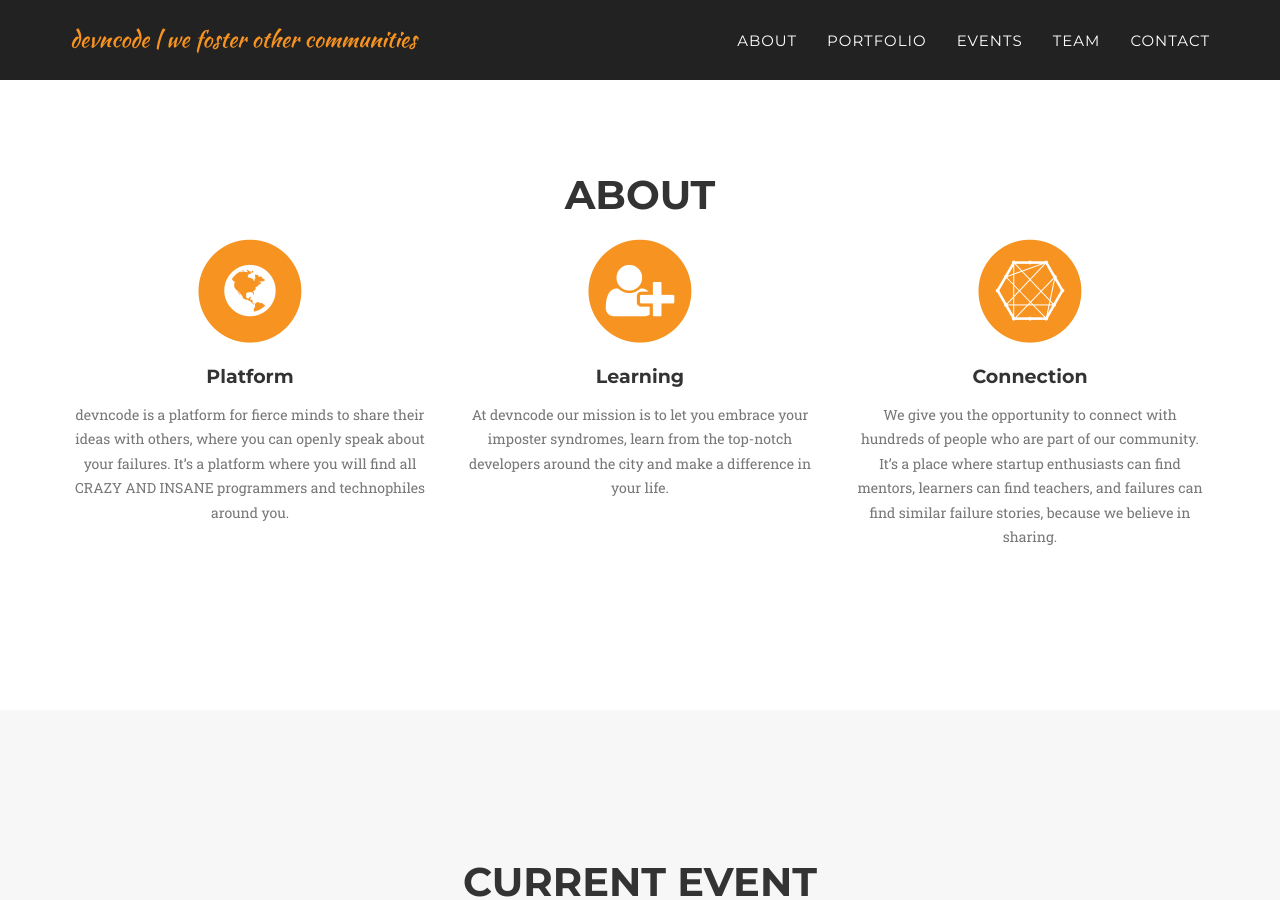
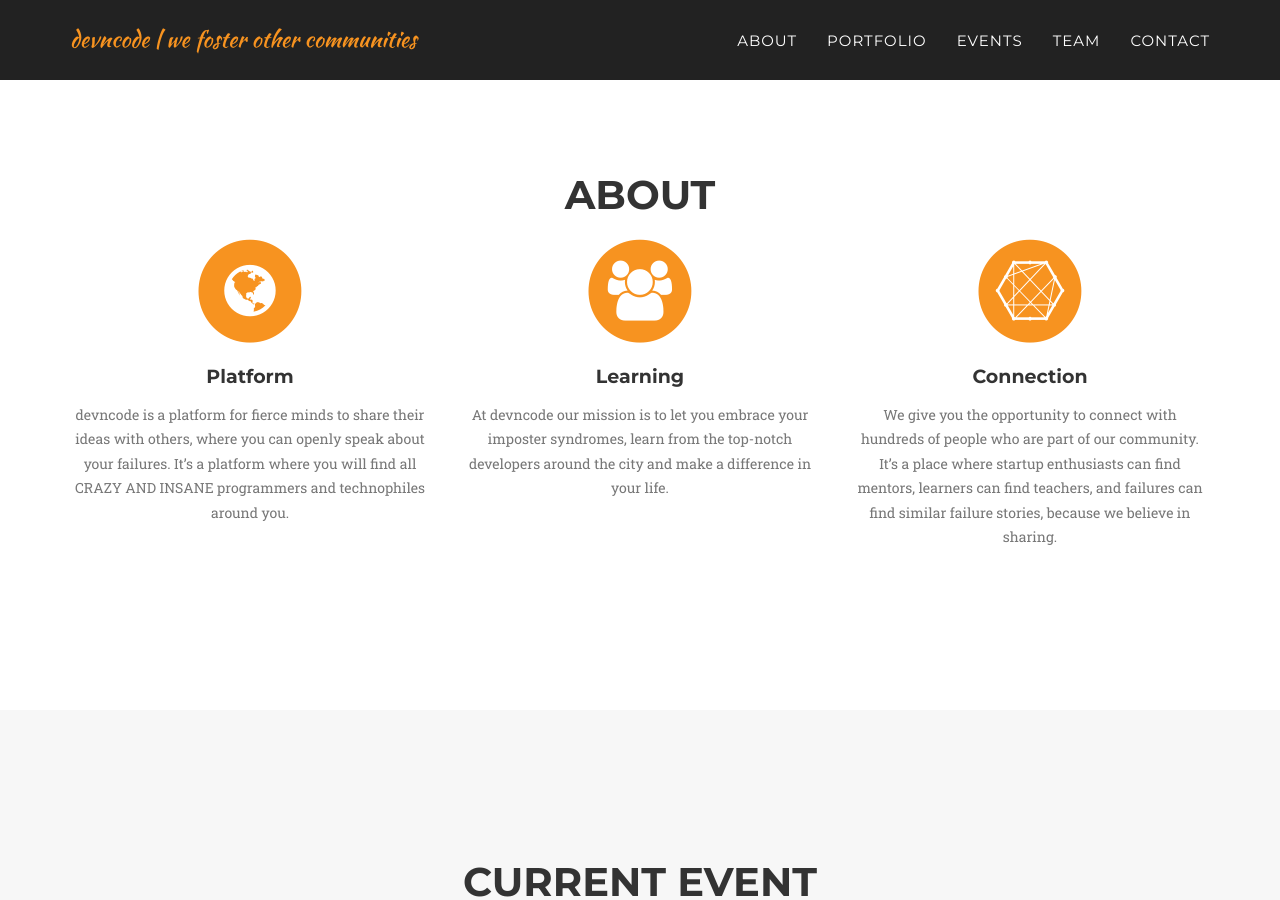
Before and after one commit to devncode/devncode.tech, a Jekyll site: the page built from index.html, in a window 1280 px wide and 900 px high, scrolled down 785 px. Built offline with Jekyll 4.4.1, drawn with Linux system fonts in a browser that asks for light colours; some web fonts are replaced.

Commit message:
fa users added in about

```diff
--- a/_includes/services.html
+++ b/_includes/services.html
@@ -20,7 +20,7 @@
                 <div class="col-md-4">
                     <span class="fa-stack fa-4x">
                         <i class="fa fa-circle fa-stack-2x text-primary"></i>
-                        <i class="fa fa-user-plus fa-stack-1x fa-inverse"></i>
+                        <i class="fa fa-users fa-stack-1x fa-inverse"></i>
                     </span>
                     <h4 class="service-heading">Learning</h4>
                     <p class="text-muted">At devncode our mission is to let you embrace your imposter syndromes, learn from the top-notch developers around the city and make a difference in your life.</p>
```
